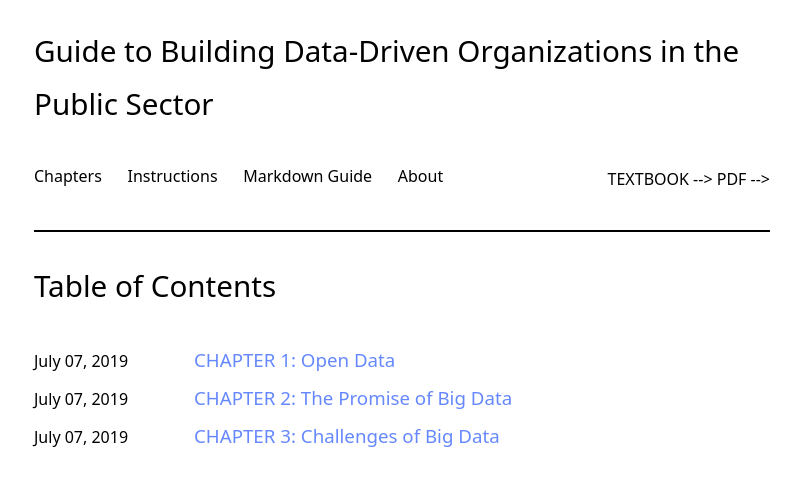
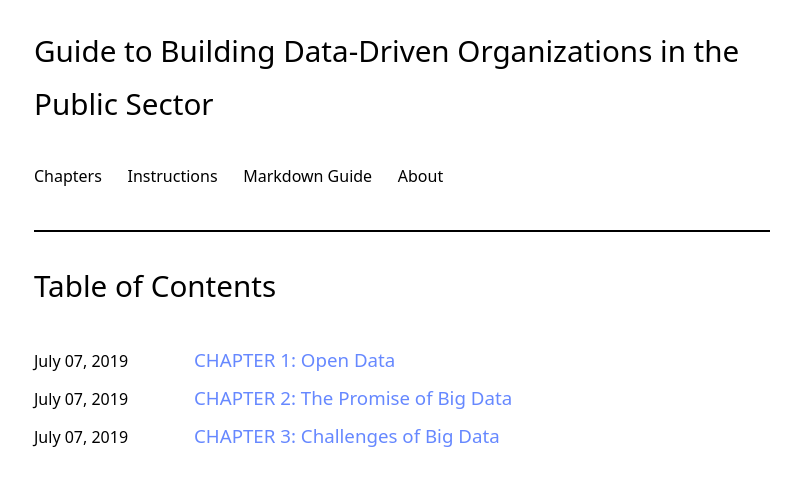
Before and after one commit to RandyWilkinsASU/ddm-textbook-summer-2019, a Jekyll site: the page built from index.html, in a window 1280 px wide. Shown: the top 486 px of the page, without its empty margins (238-1039 px from the left). Built offline with Jekyll 4.4.1, drawn with Linux system fonts in a browser that asks for light colours; the list of posts is cut into pages by our own code.

Commit message:
Update default.html

```diff
--- a/_layouts/default.html
+++ b/_layouts/default.html
@@ -27,8 +27,6 @@
   {% if site.navigation %}<nav>{% for path in site.navigation %}{% assign node = site.pages | where: "name", path | first %}<a href="{{ node.url | relative_url }}">{{ node.title }}</a>{% endfor %}</nav>{% endif %}
   <nav>
     {% if site.icons %}{% for link in site.icons %}<a class="icon" style="font-size: 1.7em;" href="{{ link[1] }}{{page.path}}" target="_blank"><svg><use xlink:href="{{ "/assets/fontawesome/icons.svg" | relative_url }}#{{ link[0] }}"></use></svg></a>{% endfor %}{% endif %}
-    <!–– <a href="http://ds4ps.org/ddm-textbook-summer-2019/" target="_blank">TEXTBOOK</a>	-->
-    <!–– <a href="" target="_blank">PDF</a>	 -->
 
   </nav>
 </header>
```
